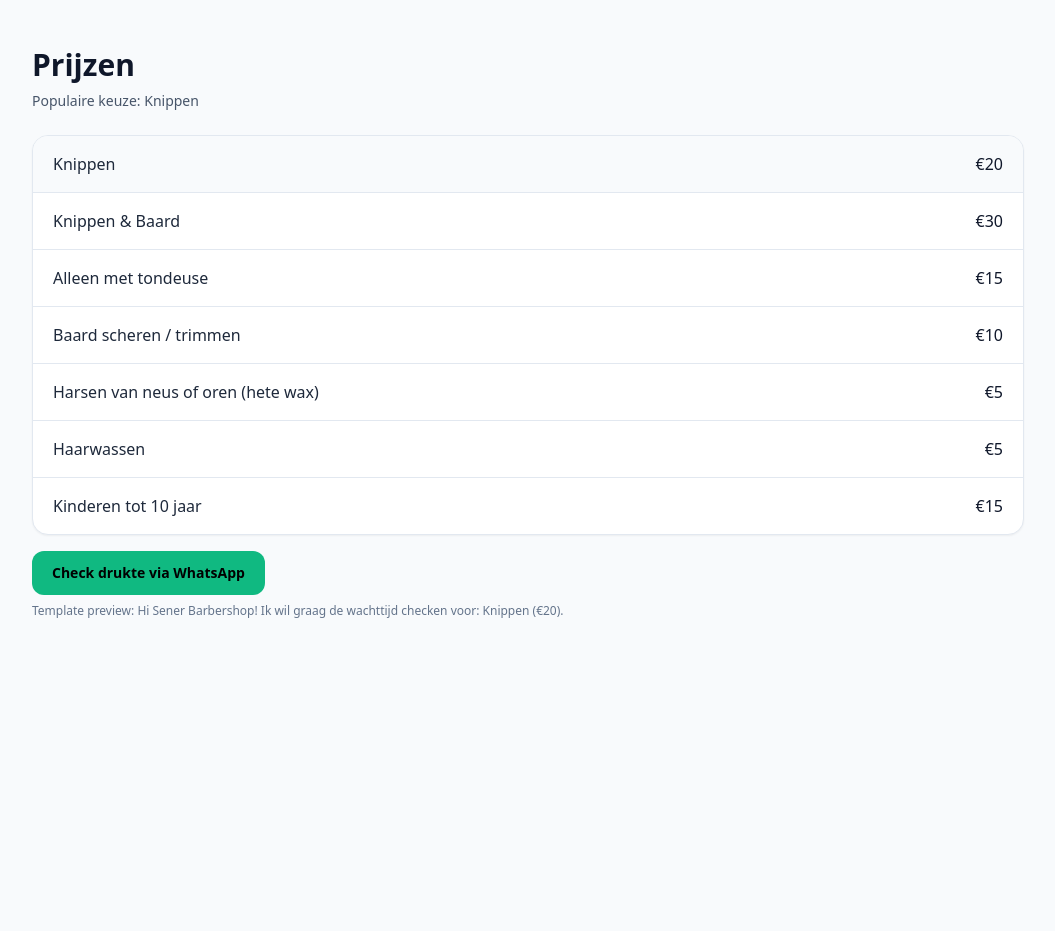
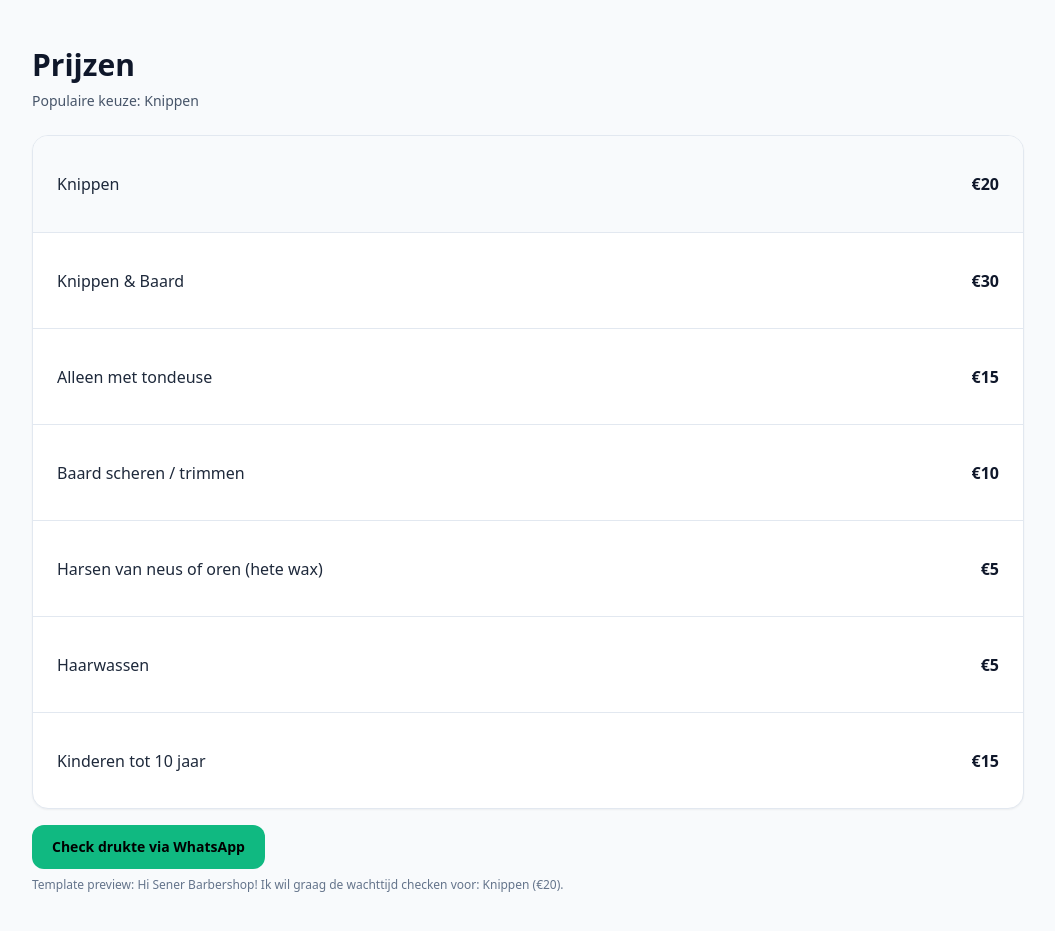
Before and after one commit to Dj-Shortcut/senerbarbershopv2, a Next.js app: page / in a window 1280 px wide. Shown: the part 2640-3571 px from the top of the page, without its empty margins (112-1167 px from the left). Before the commit the page ends 3371 px from the top, so only its background shows below. Built offline with nearby package versions, Linux system fonts and the light colour scheme.

Commit message:
Improve pricing list responsive row layout

```diff
--- a/components/PricesList.tsx
+++ b/components/PricesList.tsx
@@ -11,7 +11,7 @@ export default function PricesList() {
 
   return (
     <section id="prijzen" className="py-8">
-      <div className="mx-auto max-w-5xl px-4">
+      <div className="max-w-5xl mx-auto px-4">
         <h2 className="text-2xl font-semibold text-slate-900 sm:text-3xl">Prijzen</h2>
         <p className="mt-2 text-sm text-slate-600">Populaire keuze: {selectedService.name}</p>
 
@@ -25,12 +25,12 @@ export default function PricesList() {
                   key={service.id}
                   type="button"
                   onClick={() => setSelectedService(service)}
-                  className={`flex w-full items-center justify-between gap-4 px-5 py-4 text-left transition ${
+                  className={`flex w-full flex-col items-start gap-2 px-4 py-4 text-left transition sm:flex-row sm:items-center sm:justify-between sm:gap-4 sm:px-5 lg:min-h-20 lg:px-6 xl:min-h-24 ${
                     isActive ? "bg-slate-50" : "hover:bg-slate-50"
                   }`}
                 >
-                  <p className="font-medium text-slate-800">{service.name}</p>
-                  <p className="shrink-0 text-slate-900">{service.price}</p>
+                  <p className="w-full text-base font-medium leading-6 text-slate-800 lg:max-w-[75%] xl:max-w-[80%]">{service.name}</p>
+                  <p className="w-full text-base font-semibold text-slate-900 sm:w-auto sm:shrink-0">{service.price}</p>
                 </button>
               );
             })}
```
